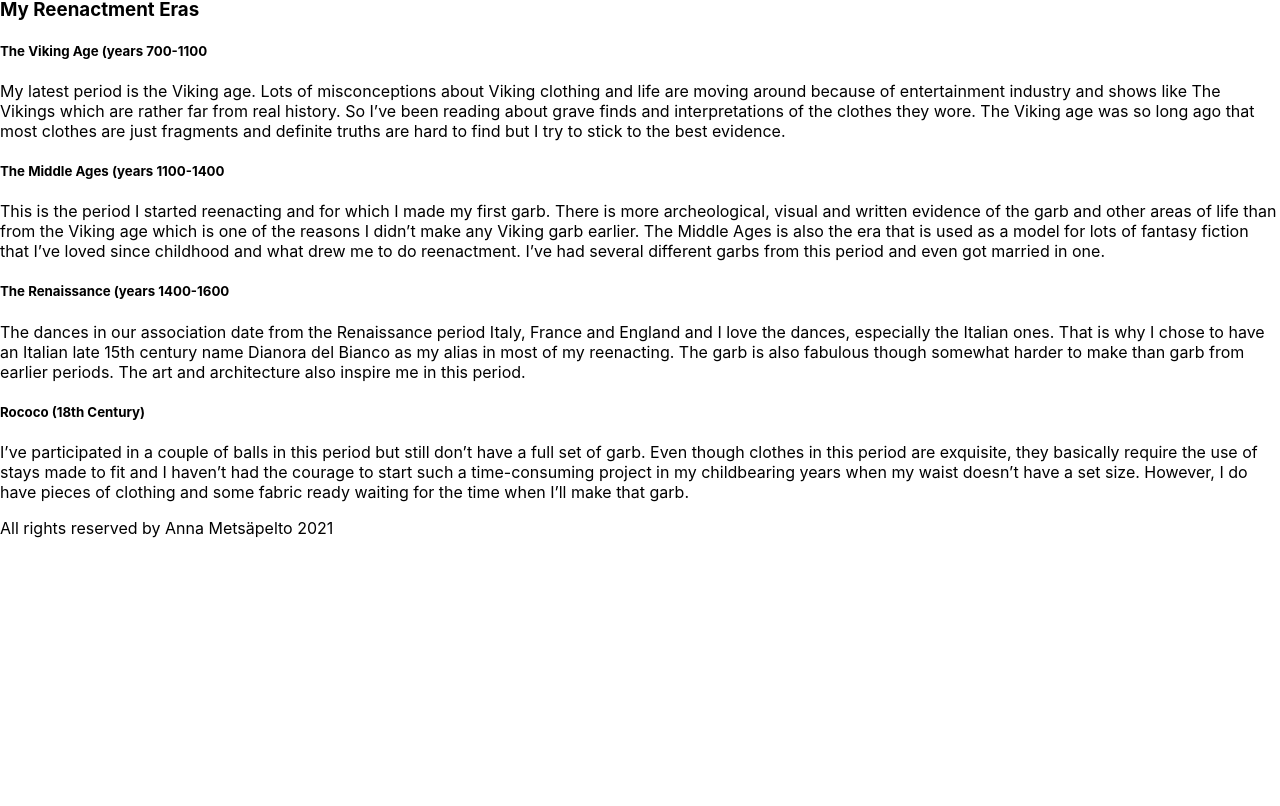
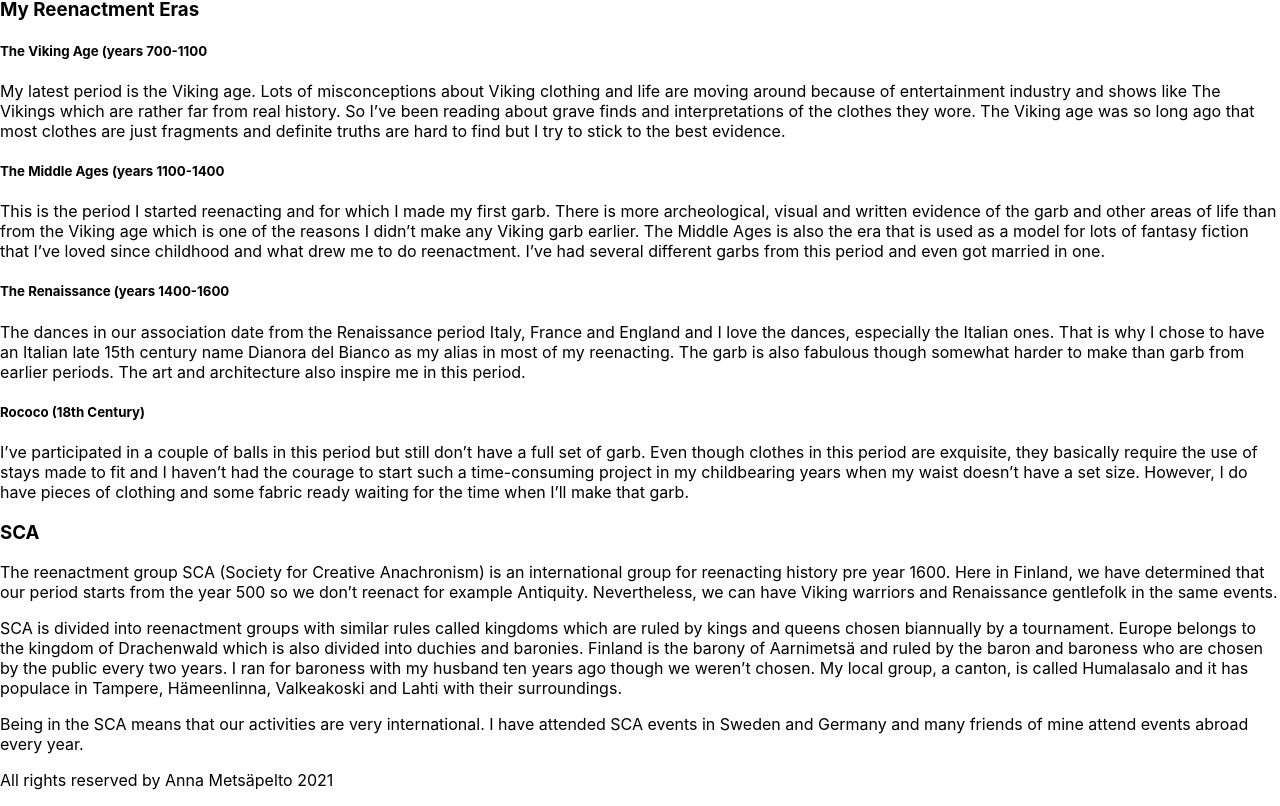
Before and after one commit to annametsapelto/thesis-page, a React (Create React App) app in the folder thesis-page/: page / in a window 1280 px wide. Shown: the part 716-1522 px from the top of the page. Before the commit the page ends 1270 px from the top, so only its background shows below. Built offline with nearby package versions, Linux system fonts and the light colour scheme.

Commit message:
Create and add ThirdText to Layout

```diff
--- a/thesis-page/src/Components/Layout.js
+++ b/thesis-page/src/Components/Layout.js
@@ -4,6 +4,7 @@ import Header from './Header';
 import Footer from './Footer';
 import Maintext from './Maintext';
 import SecondText from './SecondText';
+import ThirdText from './ThirdText';
 
 const Layout = () => {
 
@@ -21,6 +22,7 @@ const Layout = () => {
            <Header changeMode = {changeMode} isLightMode = {lightMode}/>
            <Maintext isLightMode={lightMode}/>
            <SecondText isLightMode={lightMode} />
+           <ThirdText isLightMode={lightMode} />
            <Footer isLightMode = {lightMode}/>
         </>
     )
--- a/thesis-page/src/Components/ThirdText.js
+++ b/thesis-page/src/Components/ThirdText.js
@@ -0,0 +1,19 @@
+const ThirdText = (props) => {
+    return (
+        <div>
+            <h3>SCA</h3>
+            <p>The reenactment group SCA (Society for Creative Anachronism) is an international group for reenacting history pre year 1600.
+                Here in Finland, we have determined that our period starts from the year 500 so we don’t reenact for example Antiquity.
+                Nevertheless, we can have Viking warriors and Renaissance gentlefolk in the same events. </p>
+            <p>SCA is divided into reenactment groups with similar rules called kingdoms which are ruled by kings and queens chosen biannually
+                by a tournament. Europe belongs to the kingdom of Drachenwald which is also divided into duchies and baronies.
+                Finland is the barony of Aarnimetsä and ruled by the baron and baroness who are chosen by the public every two years.
+                I ran for baroness with my husband ten years ago though we weren’t chosen. My local group, a canton, is called Humalasalo and it has
+                populace in Tampere, Hämeenlinna, Valkeakoski and Lahti with their surroundings.</p>
+            <p>Being in the SCA means that our activities are very international.
+                I have attended SCA events in Sweden and Germany and many friends of mine attend events abroad every year.</p>
+        </div>
+    )
+}
+
+export default ThirdText;
```
